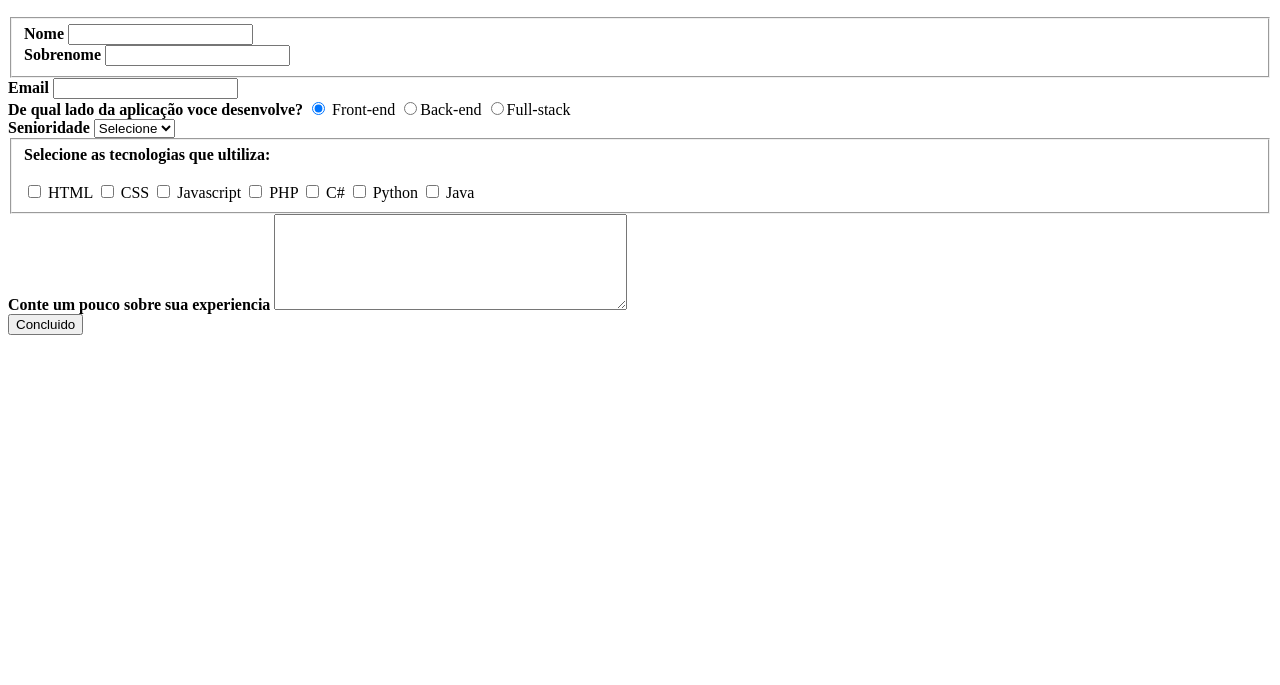
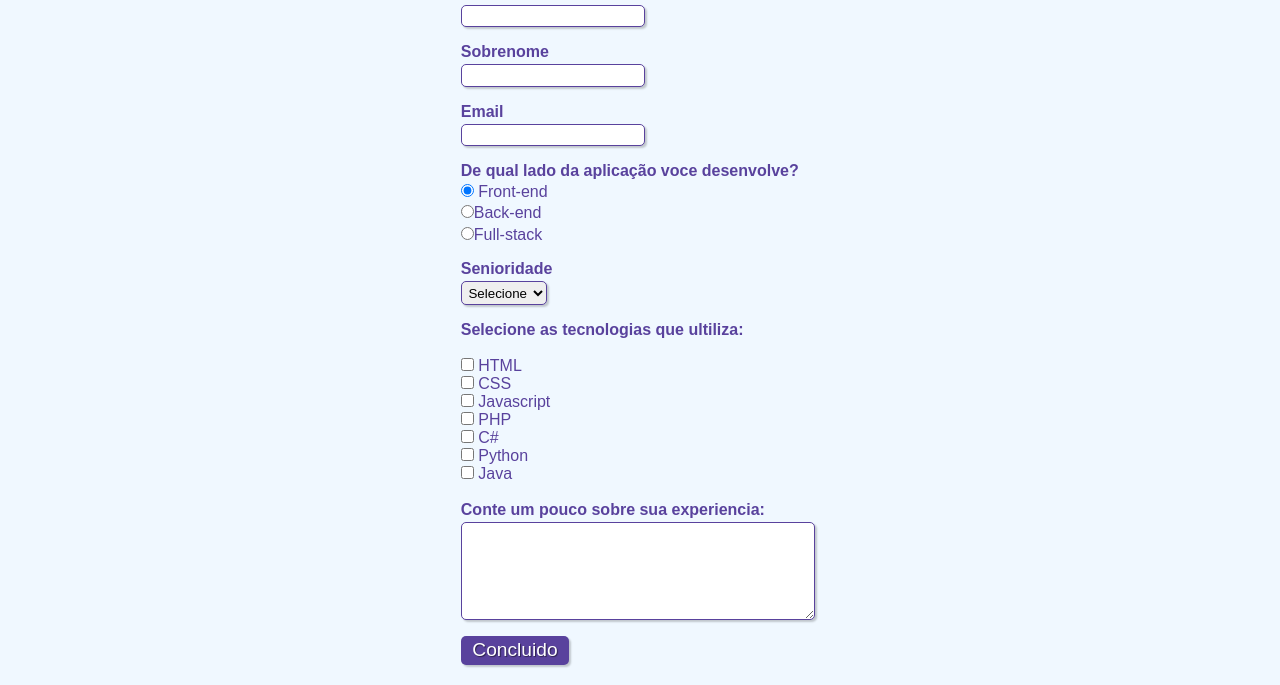
Before and after one commit to JuliaBecho/Treinando_1, a plain HTML site: page index.html in a window 1280 px wide. Shown: the part 115-800 px from the top of the page. Drawn offline with Linux system fonts and the light colour scheme.

Commit message:
Ajustes finais

```diff
--- a/index.html
+++ b/index.html
@@ -3,6 +3,7 @@
 <head>
     <meta charset="UTF-8">
     <meta name="viewport" content="width=device-width, initial-scale=1.0">
+    <link rel="stylesheet" href="CSS/style.css">
     <title>Cadastro</title>
 </head>
 <body>
@@ -53,27 +54,28 @@
             </select>
         </div>
         <fieldset class="grupo">
-            <div class="campo">
+            <div id="check">
                 <label><strong>Selecione as tecnologias que ultiliza:</strong></label> <br><br>
                 <input type="checkbox" id="tecnologia1" name="tecnologia1" value="HTML">
-                <label for="tecnologia1">HTML</label>
+                <label for="tecnologia1">HTML</label> <br>
                 <input type="checkbox" id="tecnologia2" name="tecnologia2" value="CSS">
-                <label for="tecnologia2">CSS</label>
+                <label for="tecnologia2">CSS</label> <br>
                 <input type="checkbox" id="tecnologia3" name="tecnologia3" value="Javascript">
-                <label for="tecnologia3">Javascript</label>
+                <label for="tecnologia3">Javascript</label> <br>
                 <input type="checkbox" id="tecnologia4" name="tecnologia4" value="PHP">
-                <label for="tecnologia4">PHP</label>
+                <label for="tecnologia4">PHP</label> <br>
                 <input type="checkbox" id="tecnologia5" name="tecnologia5" value="C#">
-                <label for="tecnologia5">C#</label>
+                <label for="tecnologia5">C#</label> <br>
                 <input type="checkbox" id="tecnologia6" name="tecnologia6" value="Python">
-                <label for="tecnologia6">Python</label>
+                <label for="tecnologia6">Python</label> <br>
                 <input type="checkbox" id="tecnologia7" name="tecnologia7" value="Java">
-                <label for="tecnologia7">Java</label>
+                <label for="tecnologia7">Java</label> <br>
             </div>
         </fieldset>
+        <br>
 
         <div class="campo">
-            <label><strong>Conte um pouco sobre sua experiencia</strong></label>
+            <label><strong>Conte um pouco sobre sua experiencia:</strong></label>
             <textarea rows="6" style="width: 26em " id="experiencia" name="experiencia"></textarea>
         </div>
 
```
